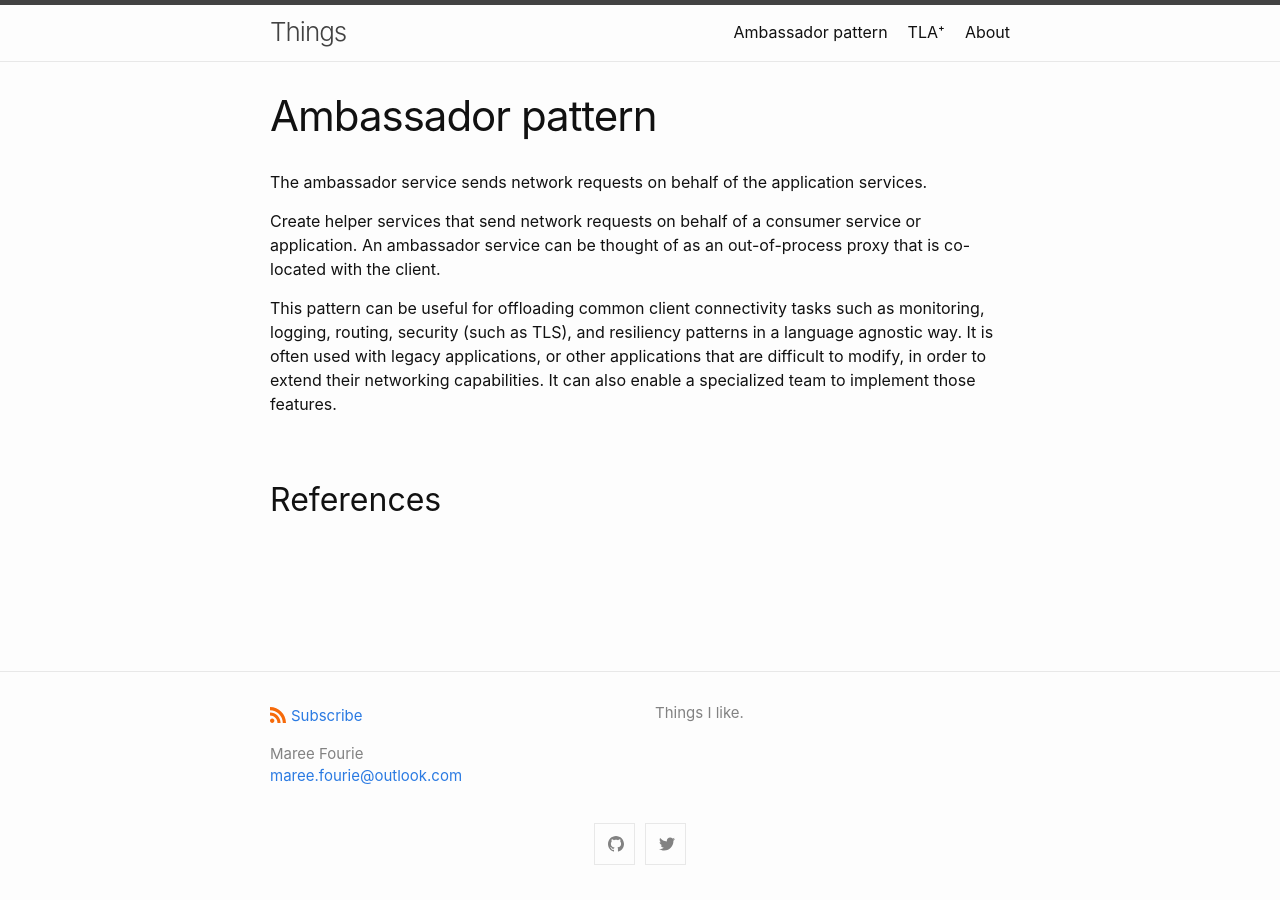
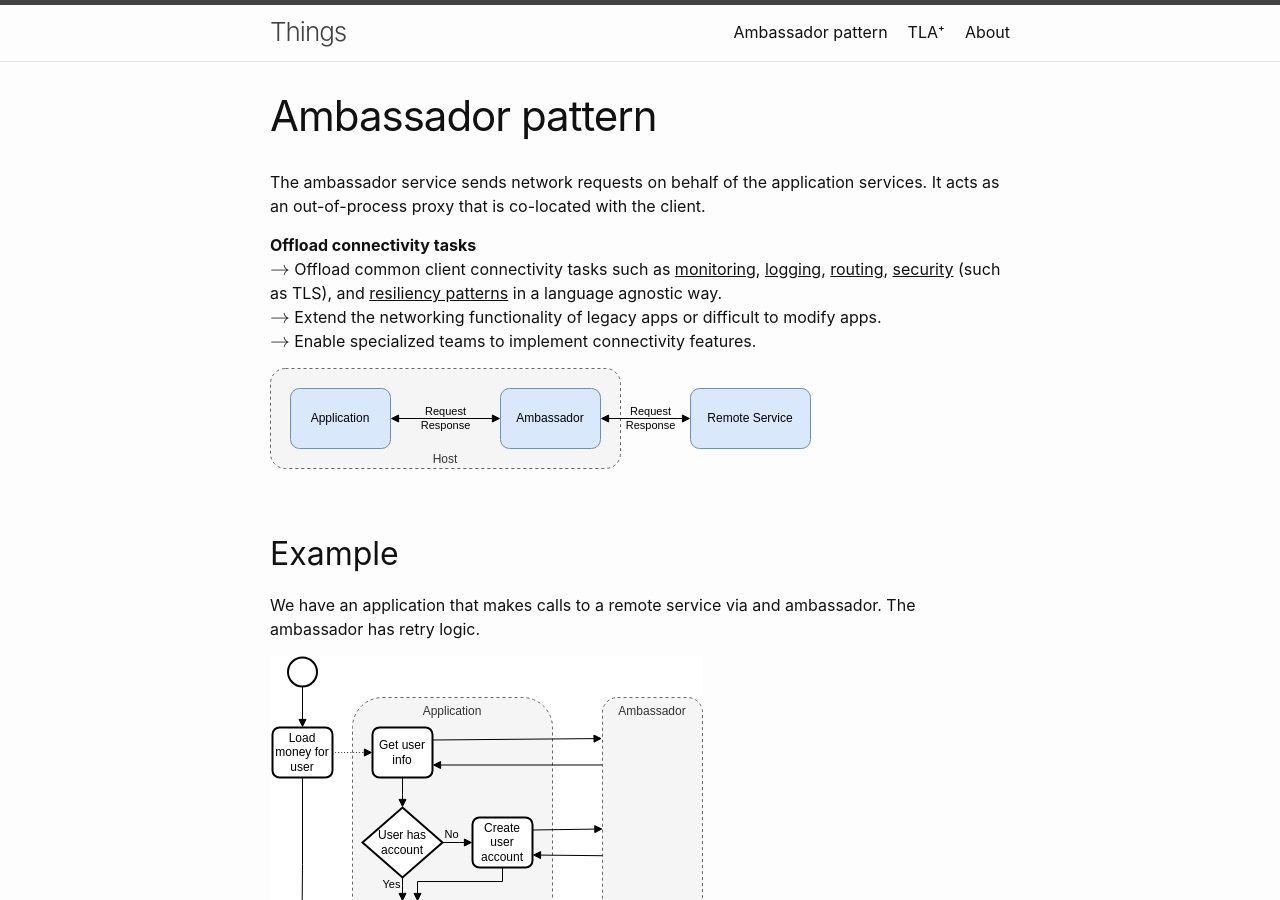
Before and after one commit to johannes-fourie/maree-fourie.github.io, a Jekyll site: the page built from pages/CloudDesginPatterns/AmbassadorPattern.md, in a window 1280 px wide and 900 px high. Built offline with Jekyll 4.4.1, drawn with Linux system fonts in a browser that asks for light colours; formulas are drawn with MathJax 3; some of the changed text lies outside the part shown.

Commit message:
ambassador

```diff
--- a/pages/CloudDesginPatterns/AmbassadorPattern.md
+++ b/pages/CloudDesginPatterns/AmbassadorPattern.md
@@ -4,17 +4,28 @@ title: "Ambassador pattern"
 permalink: /CloudDesginPatterns/
 ---
 
-The ambassador service sends network requests on behalf of the application services.
+The ambassador service sends network requests on behalf of the application services. It acts as an out-of-process proxy that is co-located with the client.
 
+**Offload connectivity tasks**
+: $\rightarrow$ Offload common client connectivity tasks such as <u>monitoring</u>, <u>logging</u>, <u>routing</u>, <u>security</u> (such as TLS), and <u>resiliency patterns</u> in a language agnostic way.
+: $\rightarrow$ Extend the networking functionality of legacy apps or difficult to modify apps.
+: $\rightarrow$ Enable specialized teams to implement connectivity features.
 
+![](/pages/CloudDesginPatterns/img/Ambassador/AmbassadorPattern.svg)
 
+## Example
 
-Create helper services that send network requests on behalf of a consumer service or application. An ambassador service can be thought of as an out-of-process proxy that is co-located with the client.
+We have an application that makes calls to a remote service via and ambassador. The ambassador has retry logic.
 
-This pattern can be useful for offloading common client connectivity tasks such as monitoring, logging, routing, security (such as TLS), and resiliency patterns in a language agnostic way. It is often used with legacy applications, or other applications that are difficult to modify, in order to extend their networking capabilities. It can also enable a specialized team to implement those features.
+![](/pages/CloudDesginPatterns/img/Ambassador/Application.svg)
 
+![](/pages/CloudDesginPatterns/img/Ambassador/Ambassador.svg)
 
+![](/pages/CloudDesginPatterns/img/Ambassador/RemoteService.svg)
 
+We want to verify that the Ambassador will not add to much latency to our system.
 
+The Ambassador has retry logic.
 
 ## References
+- [Ambassador pattern, Microsoft Docs](https://docs.microsoft.com/en-us/azure/architecture/patterns/ambassador)
```
Also changed, not shown: pages/CloudDesginPatterns/img/Ambassador/Ambassador.svg (added), pages/CloudDesginPatterns/img/Ambassador/AmbassadorPattern.svg (added), pages/CloudDesginPatterns/img/Ambassador/Application.svg (added), pages/CloudDesginPatterns/img/Ambassador/RemoteService.svg (added), 3 other files.
